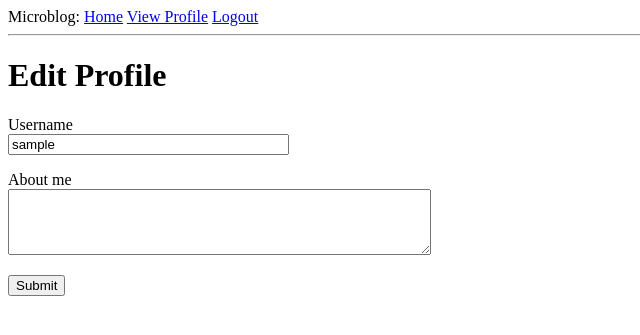
After one commit to benjani-101/flask_mega_tutorial, a Flask app: page /edit_profile in a window 1280 px wide. The commit adds this page. Shown: the top 335 px of the page, without its empty margins (0-640 px from the left). Run offline with Flask 3, Linux system fonts and the light colour scheme; the visitor is signed in with stand-in values (Sample User, id 1); data comes from the database, SQL or seed files in the repository; both versions use the stored data as it was after the commit.

Commit message:
Chapter 6: User Profiles

```diff
--- a/app/forms.py
+++ b/app/forms.py
@@ -1,6 +1,6 @@
 from flask_wtf import FlaskForm
-from wtforms import StringField, PasswordField, BooleanField, SubmitField
-from wtforms.validators import DataRequired, ValidationError, Email, EqualTo
+from wtforms import StringField, PasswordField, BooleanField, SubmitField, TextAreaField
+from wtforms.validators import DataRequired, ValidationError, Email, EqualTo, Length
 from app.models import User
 
 class LoginForm(FlaskForm):
@@ -25,3 +25,9 @@ class RegistrationForm(FlaskForm):
         user = User.query.filter_by(email=email.data).first()
         if user is not None:
             raise ValidationError('Account already exists for this email address.')
+
+
+class EditProfileForm(FlaskForm):
+    username = StringField('Username', validators=[DataRequired()])
+    about_me = TextAreaField('About me', validators=[Length(min=0, max=140)])
+    submit = SubmitField('Submit')
--- a/app/models.py
+++ b/app/models.py
@@ -2,6 +2,7 @@ from datetime import datetime
 from app import db, login
 from werkzeug.security import generate_password_hash, check_password_hash
 from flask_login import UserMixin
+from hashlib import md5
 
 
 # create user class to at to the database object
@@ -20,6 +21,10 @@ class User(UserMixin, db.Model):
     # representing the model class that represents the many (in this case the posts)
     posts = db.relationship('Post', backref='author', lazy='dynamic')
 
+    # Additional info
+    about_me = db.Column(db.String(140))
+    last_seen = db.Column(db.DateTime, default=datetime.utcnow)
+
     # __repr__ function tells python what to show when the object is printed - useful for debugging
     def __repr__(self):
         return f'<User {self.username}>'
@@ -31,6 +36,13 @@ class User(UserMixin, db.Model):
     # function for checking password
     def check_password(self, password):
         return check_password_hash(self.password_hash, password)
+
+    # return avatar from 'Gravatar'
+    def avatar(self, size):
+        digest = md5(self.email.lower().encode('utf-8')).hexdigest()
+        return f'https://www.gravatar.com/avatar/{digest}?d=identicon&s={size}'
+
+
 
 
 
--- a/app/routes.py
+++ b/app/routes.py
@@ -1,9 +1,10 @@
 from flask import render_template, flash, redirect, url_for, request
 from app import app, db
-from app.forms import LoginForm, RegistrationForm
+from app.forms import LoginForm, RegistrationForm, EditProfileForm
 from app.models import User
 from flask_login import current_user, login_user, logout_user, login_required
 from werkzeug.urls import url_parse
+from datetime import datetime
 
 
 # @login_required decorator ensures only signed_in users can access this page, otherwise it redirects to the login_view
@@ -73,3 +74,39 @@ def register():
         return redirect(url_for('login'))
     print(form.errors)
     return render_template('register.html', title='Register', form=form)
+
+
+@app.route('/user/<username>')
+@login_required
+def user(username):
+    user = User.query.filter_by(username=username).first_or_404()
+    posts = [
+        {'author': user, 'body': 'THIS POST IS A LIE!'},
+        {'author': user, 'body': 'THIS POST IS NOT A LIE! 😉'},
+    ]
+    return render_template('user.html', user=user, posts=posts)
+
+
+# flask feature to trigger function when any request is despatched to a view function by an authenticated user.
+# This function triggers before the view function in question is triggered.
+@app.before_request
+def before_request():
+    if current_user.is_authenticated:
+        current_user.last_seen = datetime.utcnow()
+        db.session.commit()
+
+
+@app.route('/edit_profile', methods=['POST', 'GET'])
+@login_required
+def edit_profile():
+    form = EditProfileForm()
+    if form.validate_on_submit():
+        current_user.username = form.username.data
+        current_user.about_me = form.about_me.data
+        db.session.commit()
+        flash('Your changes have been saved')
+        return redirect(url_for('edit_profile'))
+    elif request.method == 'GET':
+        form.username.data = current_user.username
+        form.about_me.data = current_user.about_me
+    return render_template('edit_profile.html', title='Edit Profile', form=form)
--- a/app/templates/base.html
+++ b/app/templates/base.html
@@ -15,6 +15,7 @@
         {% if current_user.is_anonymous %}
         <a href="{{ url_for('login') }}">Login</a>
         {% else %}
+        <a href="{{ url_for('user', username=current_user.username) }}">View Profile</a>
         <a href="{{ url_for('logout') }}">Logout</a>
         {% endif %}
     </div>
--- /dev/null
+++ b/app/templates/edit_profile.html
@@ -0,0 +1,23 @@
+{% extends "base.html" %}
+
+{% block content %}
+  <h1>Edit Profile</h1>
+  <form action="" method="POST">
+    {{ form.hidden_tag() }}
+    <p>
+      {{ form.username.label }}<br>
+      {{ form.username(size=32) }}<br>
+      {% for error in form.username.errors %}
+      <span style="color: red;">[{{ error }}]</span>
+      {% endfor %}
+    </p>
+    <p>
+      {{ form.about_me.label }}<br>
+      {{ form.about_me(cols=50, rows=4) }}<br>
+      {% for error in form.about_me.errors %}
+      <span style="color: red;">[{{ error }}]</span>
+      {% endfor %}
+    </p>
+    <p>{{ form.submit() }}</p>
+  </form>
+{% endblock %}
--- a/app/templates/index.html
+++ b/app/templates/index.html
@@ -4,6 +4,6 @@
 {% block content %}
           <h1>Hello, {{current_user.username}}!</h1>
       {% for post in posts %}
-      <div><p>{{ post.author.username }} says: <b>{{post.body}}</b></p></div>
+          <div><p>{{ post.author.username }} says: <b>{{post.body}}</b></p></div>
       {% endfor %}
 {% endblock %}
```
Also changed, not shown: app/templates/_post.html (added, +7 -0 lines), app/templates/user.html (added, +25 -0 lines), app.db, app/images/HSE Panda Icon.png (added), app/images/HSE Polar Homepage Image.png (added), app/images/HSE Polar Icon.png (added).
